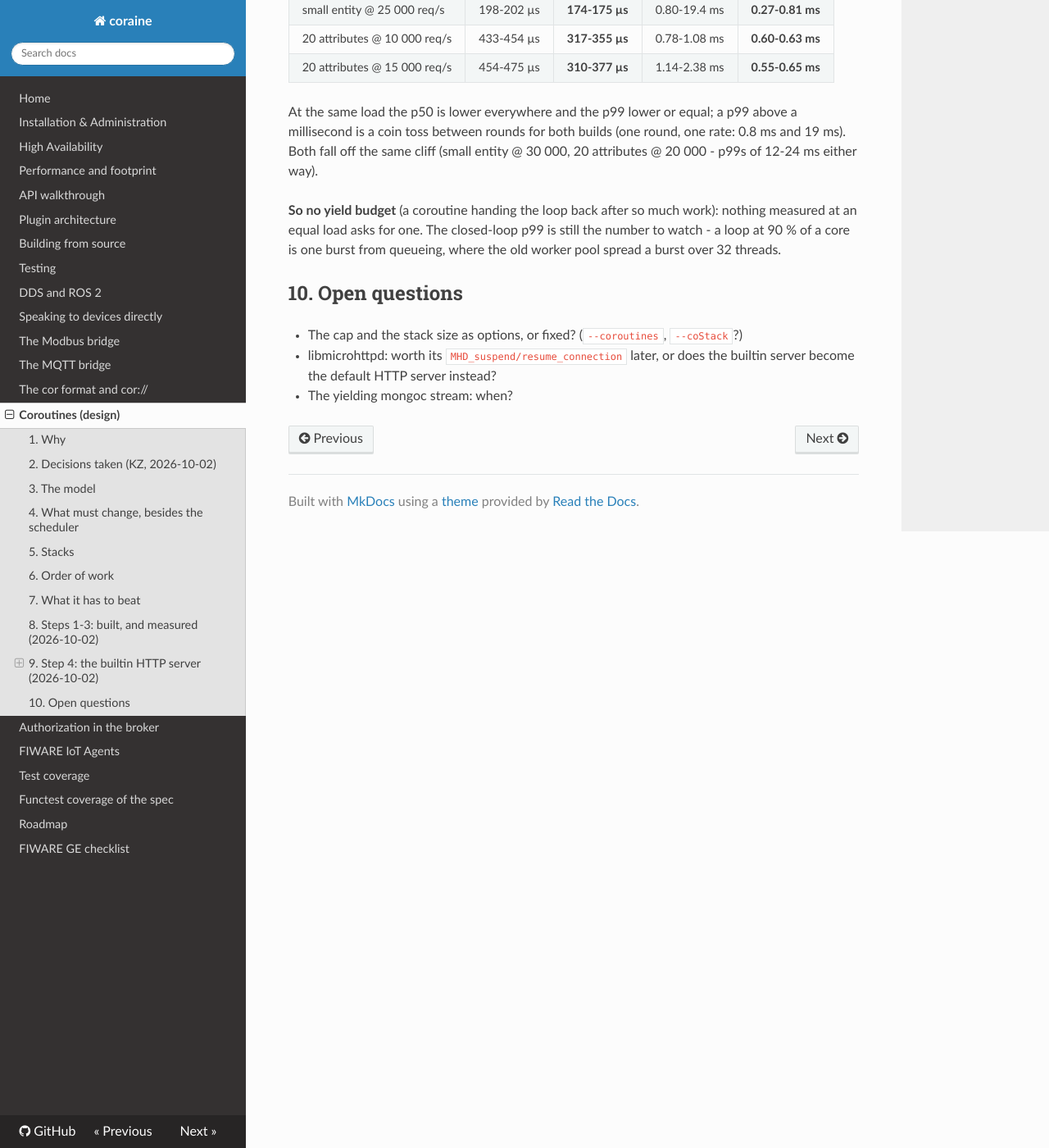
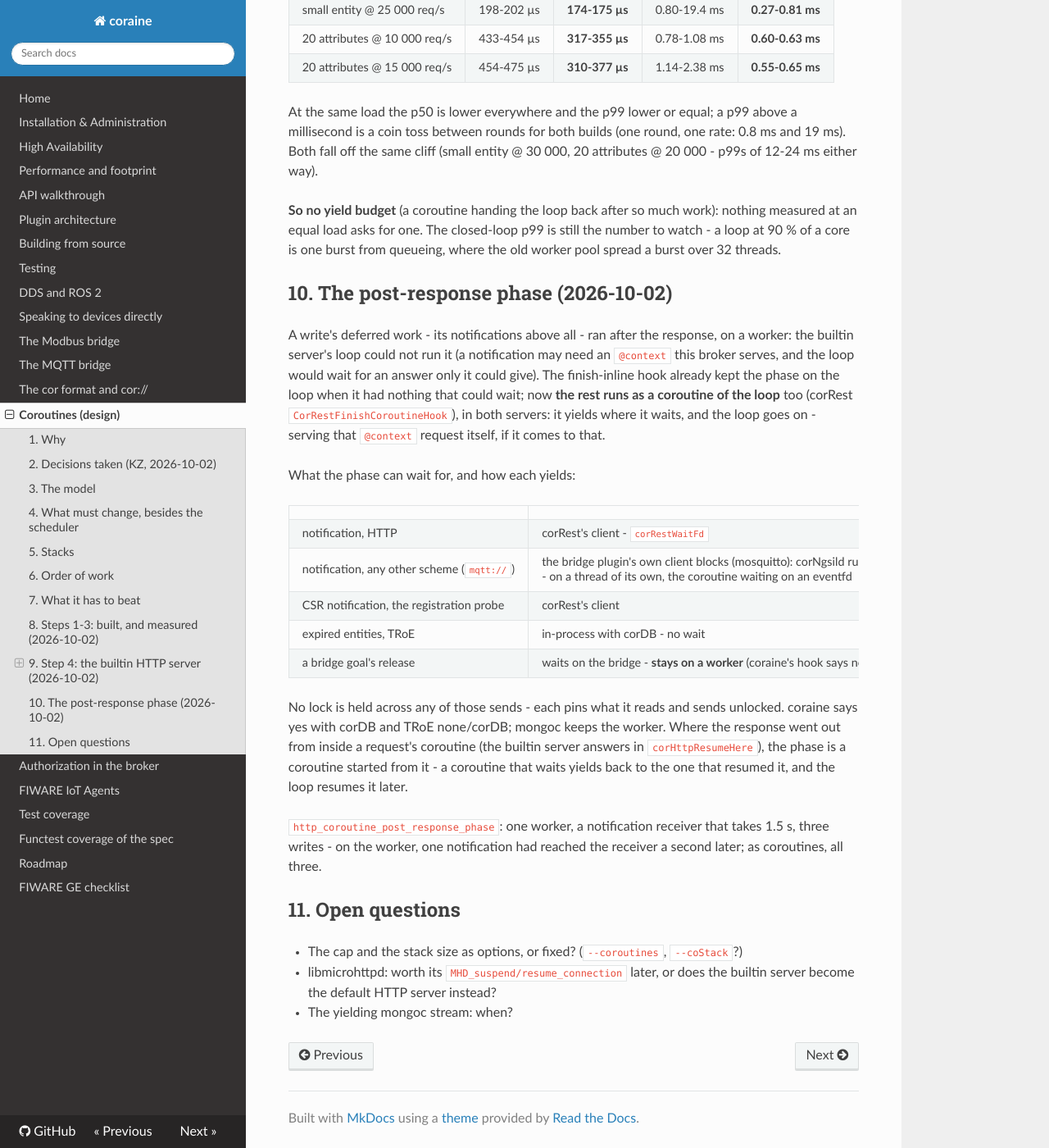
Before and after one commit to SEAMWARE/coraine, an MkDocs documentation site: the page built from doc/coroutines.md, in a window 1280 px wide and 1400 px high, scrolled down 6664 px. Shown: the whole window at 82% size. Built offline with MkDocs 1.6.1, drawn with Linux system fonts in a browser that asks for light colours; nearby versions of some CDN libraries; comment, search, counter and statistics services are not loaded.

Commit message:
doc: coroutines § 10 - the post-response phase
Co-Authored-By: Claude Opus 5.5 <noreply@anthropic.com>

```diff
--- a/doc/coroutines.md
+++ b/doc/coroutines.md
@@ -270,7 +270,36 @@ the same cliff (small entity @ 30 000, 20 attributes @ 20 000 - p99s of 12-24 ms
 an equal load asks for one. The closed-loop p99 is still the number to watch - a loop at 90 % of a
 core is one burst from queueing, where the old worker pool spread a burst over 32 threads.
 
-## 10. Open questions
+## 10. The post-response phase (2026-10-02)
+
+A write's deferred work - its notifications above all - ran after the response, on a worker: the
+builtin server's loop could not run it (a notification may need an `@context` this broker serves, and
+the loop would wait for an answer only it could give). The finish-inline hook already kept the phase
+on the loop when it had nothing that could wait; now **the rest runs as a coroutine of the loop**
+too (corRest `CorRestFinishCoroutineHook`), in both servers: it yields where it waits, and the loop
+goes on - serving that `@context` request itself, if it comes to that.
+
+What the phase can wait for, and how each yields:
+
+| | |
+|---|---|
+| notification, HTTP | corRest's client - `corRestWaitFd` |
+| notification, any other scheme (`mqtt://`) | the bridge plugin's own client blocks (mosquitto): corNgsild runs it through corBase's **`corCoBlocking`** - on a thread of its own, the coroutine waiting on an eventfd |
+| CSR notification, the registration probe | corRest's client |
+| expired entities, TRoE | in-process with corDB - no wait |
+| a bridge goal's release | waits on the bridge - **stays on a worker** (coraine's hook says no) |
+
+No lock is held across any of those sends - each pins what it reads and sends unlocked. coraine says
+yes with corDB and TRoE none/corDB; mongoc keeps the worker. Where the response went out from inside a
+request's coroutine (the builtin server answers in `corHttpResumeHere`), the phase is a coroutine
+started from it - a coroutine that waits yields back to the one that resumed it, and the loop resumes
+it later.
+
+`http_coroutine_post_response_phase`: one worker, a notification receiver that takes 1.5 s, three
+writes - on the worker, one notification had reached the receiver a second later; as coroutines,
+all three.
+
+## 11. Open questions
 
 - The cap and the stack size as options, or fixed? (`--coroutines`, `--coStack`?)
 - libmicrohttpd: worth its `MHD_suspend/resume_connection` later, or does the builtin server become
```
Also changed, not shown: 1 other file.
